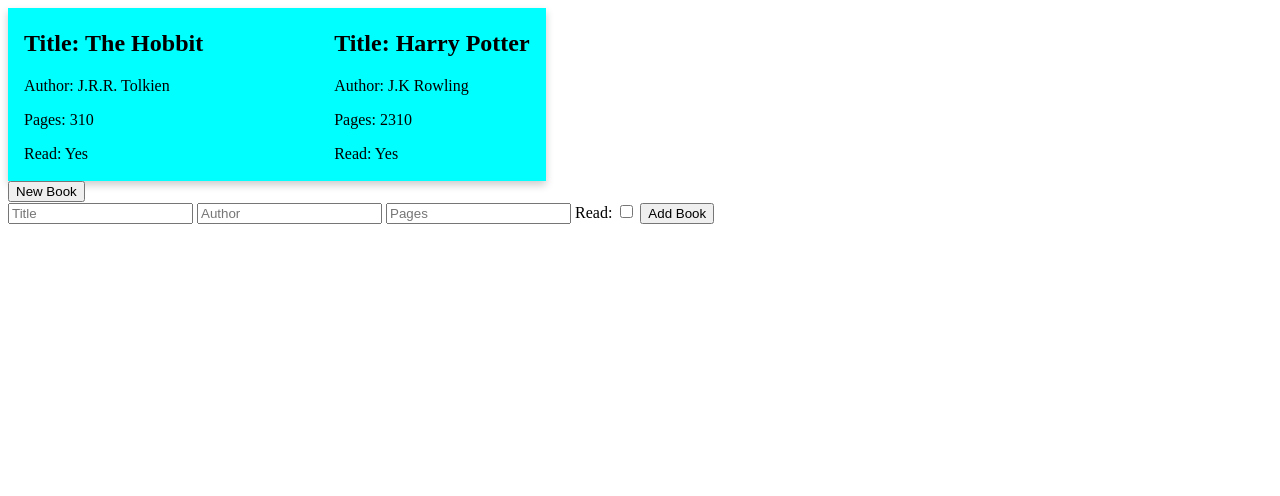
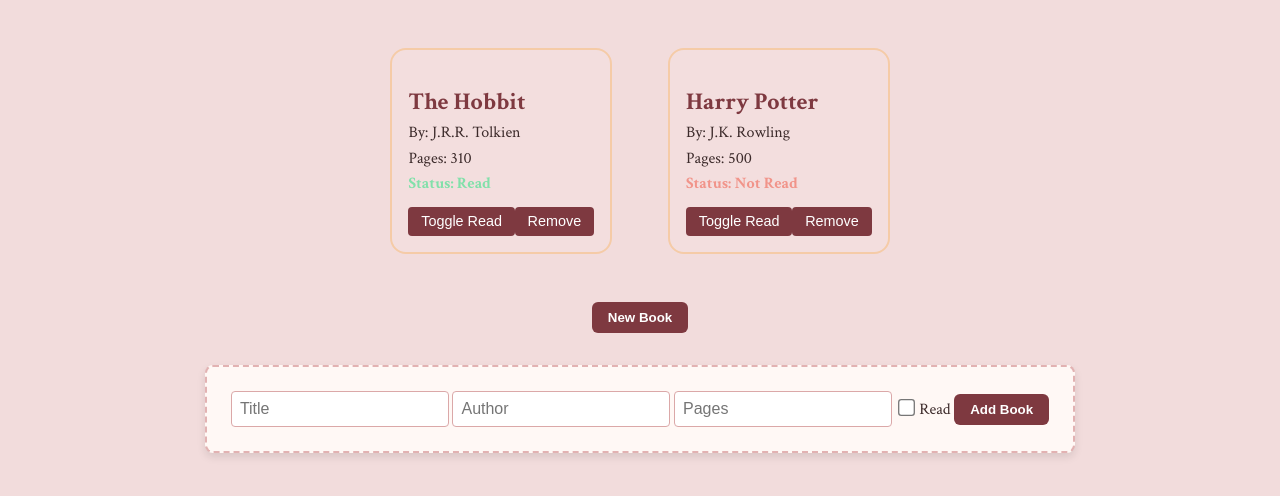
Before and after one commit to Fuad-Bashua/OdinLibrary, a plain HTML site: page index.html in a window 1280 px wide. Both pictures are taken after a click on the button "New Book". Drawn offline with Linux system fonts and the light colour scheme.

Commit message:
sakura style theme + animations of the cards

```diff
--- a/index.html
+++ b/index.html
@@ -17,8 +17,7 @@
   <input type="text" id="author" placeholder="Author" required>
   <input type="number" id="pages" placeholder="Pages" required>
   <label>
-      Read:
-      <input type="checkbox" id="read">
+    <input type="checkbox" id="read"> Read
   </label>
   <input type="submit" value="Add Book">
 </form>
--- a/script.js
+++ b/script.js
@@ -1,26 +1,3 @@
-const newBtn = document.getElementById('newBtn');
-const form = document.querySelector('form');
-
-newBtn.addEventListener('click', () => {
-    form.style.display = 'block';
-});
-
-form.addEventListener('submit', (e) => {
-  e.preventDefault();
-
-
-  const title = document.getElementById('title').value;
-  const author = document.getElementById('author').value;
-  const pages = document.getElementById('pages').value;
-  const read = document.getElementById('read').checked;
-
-  addBookToLibrary(title, author, pages, read);
-  displayBook();
-  form.reset();
-});
-
-
-
 const myLibrary = [];
 
 function Book(title, author, pages, read) {
@@ -31,45 +8,96 @@ function Book(title, author, pages, read) {
     this.read = read;
 }
 
+Book.prototype.toggleRead = function () {
+    this.read = this.read === "Read" ? "Not Read" : "Read";
+};
+
+const newBtn = document.getElementById('newBtn');
+const form = document.getElementById('bookForm');
+
+newBtn.addEventListener('click', () => {
+  form.style.display = form.style.display === 'block' ? 'none' : 'block';
+});
+
 function addBookToLibrary(title, author, pages, read) {
-    const book1 = new Book(title, author, pages, read);
-    myLibrary.push(book1)
+    const book = new Book(title, author, pages, read);
+    myLibrary.push(book);
+    displayBook();
+}
 
+function removeBook(id) {
+    const card = document.querySelector(`[data-id="${id}"]`);
+    if (card) {
+        card.classList.add('removing');
+        setTimeout(() => {
+            const index = myLibrary.findIndex(book => book.id === id);
+            if (index !== -1) {
+                myLibrary.splice(index, 1);
+                displayBook();
+            }
+        }, 300);
+    }
+}
 
-
-}
 
 function displayBook() {
   const container = document.querySelector('.Library-container');
-  container.innerHTML = "";
+  container.innerHTML = '';
 
-  for (let i = 0; i < myLibrary.length; i++) {
-    const book = myLibrary[i];
-
+  myLibrary.forEach(book => {
     const card = document.createElement('div');
     card.classList.add('books');
+    card.setAttribute('data-id', book.id);
 
     const titleEl = document.createElement('h2');
     const authorEl = document.createElement('p');
     const pagesEl = document.createElement('p');
     const readEl = document.createElement('p');
+    const removeBtn = document.createElement('button');
+    const toggleBtn = document.createElement('button');
 
-    titleEl.textContent = `Title: ${book.title}`;
-    authorEl.textContent = `Author: ${book.author}`;
+    titleEl.textContent = book.title;
+    authorEl.textContent = `By: ${book.author}`;
     pagesEl.textContent = `Pages: ${book.pages}`;
-    readEl.textContent = `Read: ${book.read ? 'Yes' : 'No'}`;
+    readEl.textContent = `Status: ${book.read}`;
+    readEl.classList.add('read-status', book.read === "Read" ? "read" : "not-read");
+
+
+    removeBtn.textContent = 'Remove';
+    removeBtn.addEventListener('click', () => {
+      card.classList.add('removing');
+      setTimeout(() => {
+        const index = myLibrary.findIndex(b => b.id === book.id);
+        if (index !== -1) {
+          myLibrary.splice(index, 1);
+          displayBook();
+        }
+      }, 300);
+    });
+
+
+    toggleBtn.textContent = 'Toggle Read';
+    toggleBtn.addEventListener('click', () => {
+      book.toggleRead();
+      readEl.textContent = `Status: ${book.read}`;
+      readEl.classList.toggle('read');
+      readEl.classList.toggle('not-read');
+      readEl.classList.add('pulse');
+      setTimeout(() => readEl.classList.remove('pulse'), 500);
+    });
+
 
     card.appendChild(titleEl);
     card.appendChild(authorEl);
     card.appendChild(pagesEl);
     card.appendChild(readEl);
+    card.appendChild(toggleBtn);
+    card.appendChild(removeBtn);
 
     container.appendChild(card);
-
-    }
+  });
 }
 
 
-addBookToLibrary("The Hobbit", "J.R.R. Tolkien", 310, "Read")
-addBookToLibrary("Harry Potter", "J.K Rowling", 2310, "Read")
-displayBook()
+addBookToLibrary("The Hobbit", "J.R.R. Tolkien", 310, "Read");
+addBookToLibrary("Harry Potter", "J.K. Rowling", 500, "Not Read");
--- a/styles.css
+++ b/styles.css
@@ -1,9 +1,178 @@
+@import url('https://fonts.googleapis.com/css2?family=Crimson+Text:wght@400;700&family=Noto+Serif+JP:wght@500&display=swap');
+
+body {
+  font-family: 'Crimson Text', 'Noto Serif JP', serif;
+  background-color: #f2dcdc; /* Soft sakura pink */
+  margin: 0;
+  padding: 0;
+  color: #3c2a2a; /* Rich brown-black for readable contrast */
+  display: flex;
+  flex-direction: column;
+  align-items: center;
+  min-height: 100vh;
+}
+
+h1, h2 {
+  font-weight: 700;
+  color: #7e3940; /* Deep wine red */
+  margin-bottom: 0.3rem;
+}
+
+form {
+  background-color: #fff8f5;
+  padding: 1.5rem;
+  border: 2px dashed #e2b2b2;
+  border-radius: 8px;
+  margin-top: 2rem;
+  display: none;
+  flex-direction: column;
+  gap: 0.75rem;
+  box-shadow: 0 4px 8px rgba(0, 0, 0, 0.1);
+}
+
+form input[type="text"],
+form input[type="number"] {
+  padding: 0.5rem;
+  border: 1px solid #dba8a8;
+  border-radius: 4px;
+  font-size: 1rem;
+  width: 200px;
+}
+
+form input[type="checkbox"] {
+  transform: scale(1.3);
+  accent-color: #7e3940;
+}
+
+#newBtn {
+    background-color: #7e3940;
+  color: #fff;
+  padding: 0.5rem 1rem;
+  border: none;
+  border-radius: 6px;
+  font-weight: bold;
+  cursor: pointer;
+  transition: background-color 0.3s ease;
+}
+
+
+form input[type="submit"],
+form input[type="button"] {
+  background-color: #7e3940;
+  color: #fff;
+  padding: 0.5rem 1rem;
+  border: none;
+  border-radius: 6px;
+  font-weight: bold;
+  cursor: pointer;
+  transition: background-color 0.3s ease;
+}
+
+form input[type="submit"]:hover,
+form input[type="button"]:hover {
+  background-color: #a24b52;
+}
+
 .Library-container {
-    background-color: aqua;
-    display: flex;
-    justify-content: space-between;
-    padding: 2px 16px;
-    box-shadow: 0 4px 8px 0 rgba(0,0,0,0.2);
-    transition: 0.3s;
-    width: 40%;
+  display: flex;
+  flex-wrap: wrap;
+  justify-content: center;
+  gap: 1.5rem;
+  padding: 2rem;
+  max-width: 1000px;
 }
+
+.books {
+  background: rgba(255, 255, 255, 0.08);
+  border: 2px solid #f5cba7;
+  border-radius: 1rem;
+  padding: 1rem;
+  margin: 1rem;
+  transition: transform 0.3s ease, opacity 0.3s ease;
+  position: relative;
+  animation: fadeIn 0.5s ease forwards;
+}
+
+.books:hover {
+  transform: translateY(-5px);
+}
+
+.books.removing {
+  opacity: 0;
+  transform: scale(0.9);
+}
+
+.books p {
+  margin: 0.3rem 0;
+  font-size: 1rem;
+}
+
+.books button {
+  margin-top: 0.5rem;
+  background-color: #7e3940;
+  color: #fff;
+  border: none;
+  padding: 0.4rem 0.8rem;
+  border-radius: 4px;
+  font-size: 0.9rem;
+  cursor: pointer;
+  transition: background-color 0.3s ease;
+}
+
+.books.removing {
+  opacity: 0;
+  transform: scale(0.9);
+}
+
+.books p.read-status {
+  font-weight: bold;
+  transition: color 0.4s ease;
+}
+
+.books p.read-status.read {
+  color: #82e0aa;
+}
+
+.books p.read-status.not-read {
+  color: #f1948a;
+}
+
+.books p.read-status.pulse {
+  animation: pulse 0.5s ease;
+}
+
+/* Animations */
+@keyframes fadeIn {
+  from {
+    opacity: 0;
+    transform: translateY(10px);
+  }
+  to {
+    opacity: 1;
+    transform: translateY(0);
+  }
+}
+
+@keyframes pulse {
+  0% {
+    transform: scale(1);
+  }
+  50% {
+    transform: scale(1.05);
+  }
+  100% {
+    transform: scale(1);
+  }
+}
+
+.books button:hover {
+  background-color: #a24b52;
+}
+
+.books .read-toggle {
+  background-color: #b9646b;
+}
+
+.books .read-toggle:hover {
+  background-color: #d97680;
+}
```
Lines whose indentation alone changed are shown as unchanged.
